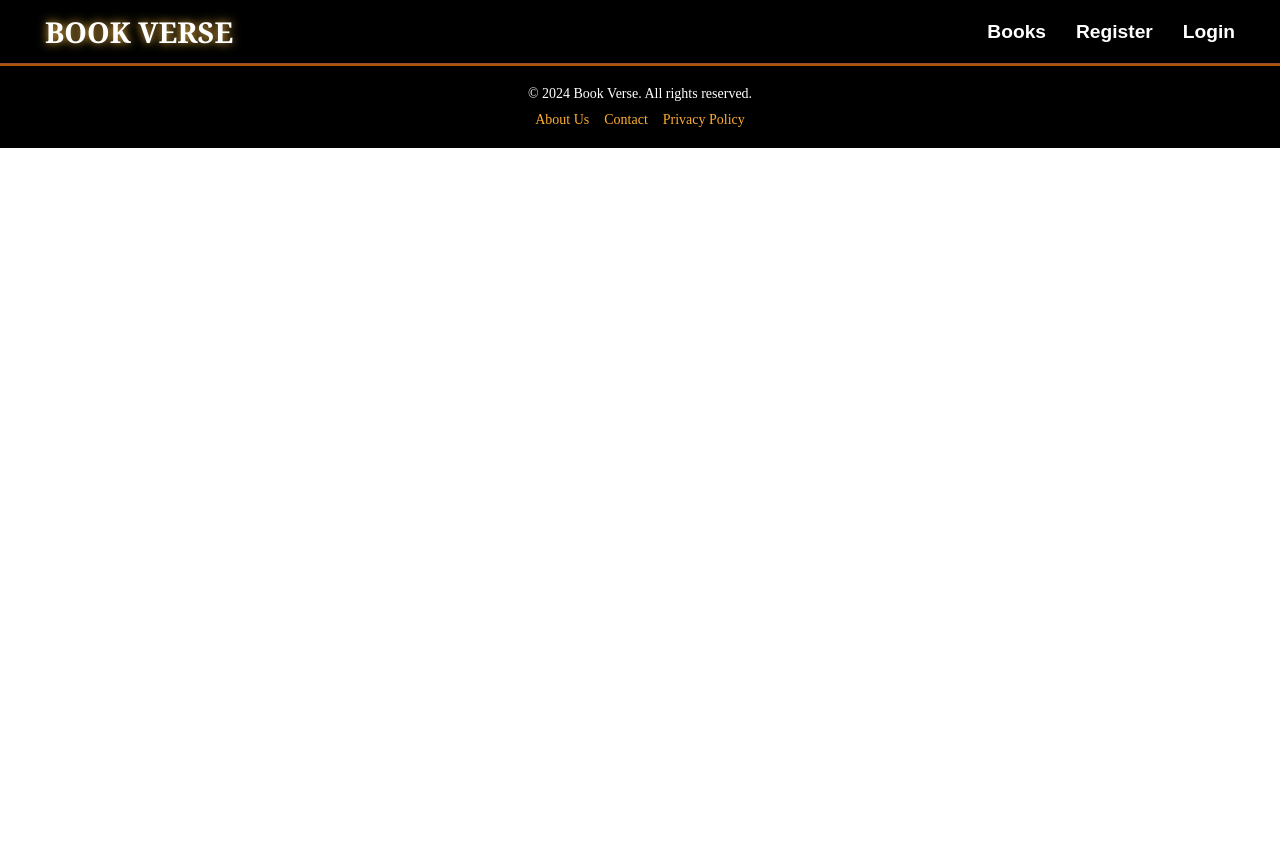
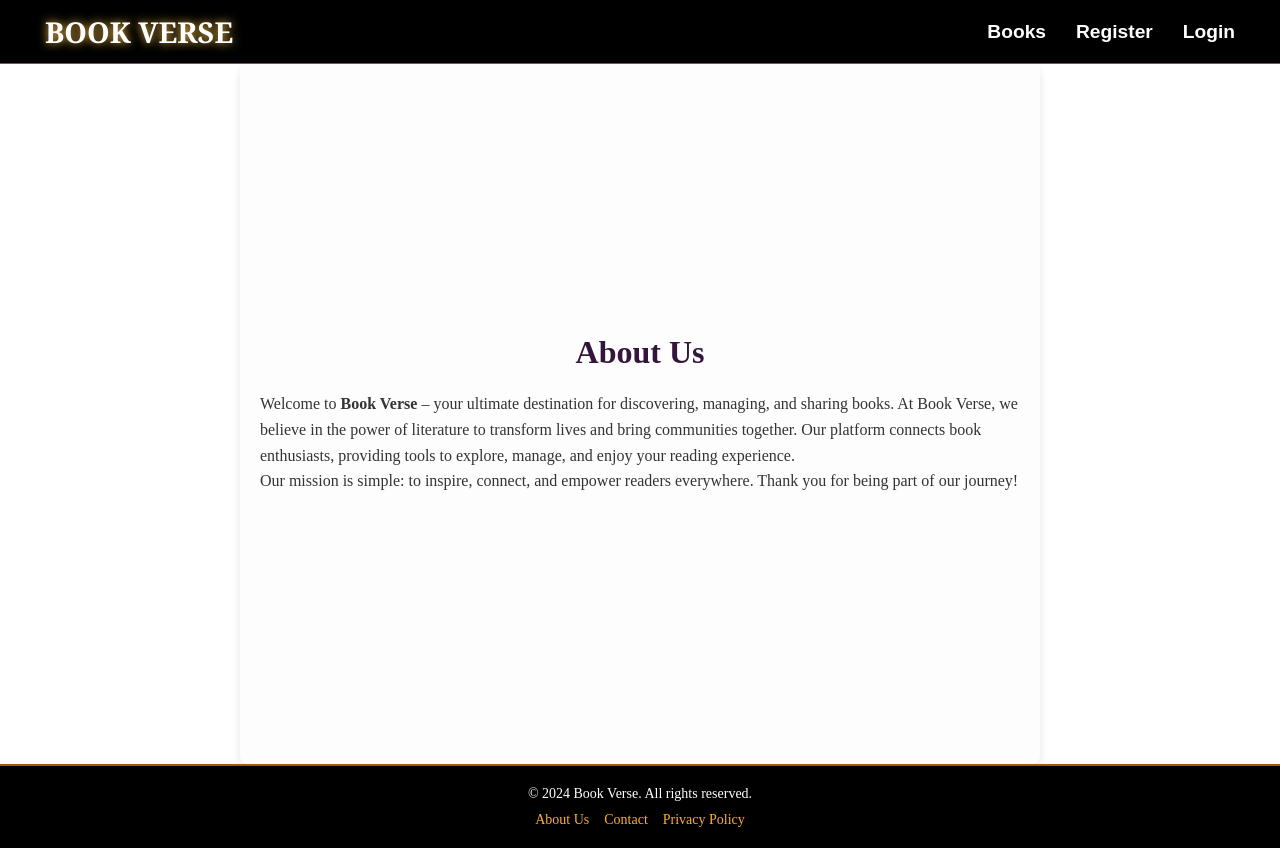
Before and after one commit to chas-academy/u09-fullstack-js-Chali96, a React (Vite) app in the folder frontend/: page /about in a window 1280 px wide. Before the commit the page ends 800 px from the top, so only its background shows below. Built offline with nearby package versions, Linux system fonts and the light colour scheme.

Commit message:
contact, about and Privacy added for the footer

```diff
--- a/frontend/src/App.jsx
+++ b/frontend/src/App.jsx
@@ -12,7 +12,10 @@ import AddBook from './components/AddBook';
 import EditBook from './components/EditBook';
 import DeleteBook from './components/DeleteBook';
 import Logout from './components/Logout';
-import AdminDashboard from './components/AdminDashboard'; // Importera AdminDashboard
+import AdminDashboard from './components/AdminDashboard';
+import About from './components/About';
+import Contact from './components/Contact';
+import Privacy from './components/Privacy';
 import axios from 'axios';
 import { useState, useEffect } from 'react';
 
@@ -37,6 +40,7 @@ function App() {
     return !!token;
   };
 
+
   return (
     <BrowserRouter>
       <Navbar role={role} setRole={setRole} />
@@ -58,6 +62,9 @@ function App() {
         <Route path='/admin-dashboard' element={
           isAdmin() ? <AdminDashboard /> : <Navigate to="/admin-dashboard" />
         } />
+          <Route path="/about" element={<About />} />
+        <Route path="/contact" element={<Contact />} />
+        <Route path="/privacy" element={<Privacy />} />
       </Routes>
       <Footer role={role} />
     </BrowserRouter>
--- /dev/null
+++ b/frontend/src/components/About.jsx
@@ -0,0 +1,20 @@
+import React from 'react';
+import '../css/InfoPages.css';
+
+const About = () => {
+  return (
+    <div className="info-page">
+      <h1>About Us</h1>
+      <p>
+        Welcome to <strong>Book Verse</strong> – your ultimate destination for discovering, managing, and sharing books.
+        At Book Verse, we believe in the power of literature to transform lives and bring communities together. Our
+        platform connects book enthusiasts, providing tools to explore, manage, and enjoy your reading experience.
+      </p>
+      <p>
+        Our mission is simple: to inspire, connect, and empower readers everywhere. Thank you for being part of our journey!
+      </p>
+    </div>
+  );
+};
+
+export default About;
--- a/frontend/src/components/Books.jsx
+++ b/frontend/src/components/Books.jsx
@@ -1,9 +1,13 @@
+// src/components/Books.jsx
 import React, { useState, useEffect } from 'react';
 import axios from 'axios';
 import BookCard from './BookCard';
+import '../css/Book.css'; // Korrigera importen till Books.css
 
 const Books = ({ role }) => {
   const [books, setBooks] = useState([]);
+  const [searchInput, setSearchInput] = useState(''); // För inmatning
+  const [searchQuery, setSearchQuery] = useState(''); // För filtrering
 
   useEffect(() => {
     axios.get('http://localhost:4002/book/books')
@@ -14,6 +18,7 @@ const Books = ({ role }) => {
         console.error('Error fetching books:', err);
       });
   }, []);
+
   const handleAddToList = (bookId) => {
     const token = localStorage.getItem('token');
     console.log('handleAddToList token =', token); // <-- logga
@@ -32,7 +37,6 @@ const Books = ({ role }) => {
     .catch(err => console.error('Error adding book to list:', err));
   };
 
-
   const handleRemoveFromList = (bookId) => {
     const token = localStorage.getItem('token');
     axios.delete(`http://localhost:4002/user-books/remove-from-list/${bookId}`, {
@@ -46,11 +50,37 @@ const Books = ({ role }) => {
       .catch(err => console.error('Error removing book from list:', err));
   };
 
+  const handleSearch = (e) => {
+    e.preventDefault();
+    setSearchQuery(searchInput.trim());
+  };
+
+  // Filtrera böcker baserat på sökfrågan
+  const filteredBooks = books.filter(book =>
+    book.name.toLowerCase().includes(searchQuery.toLowerCase()) ||
+    book.author.toLowerCase().includes(searchQuery.toLowerCase())
+  );
+
   return (
     <div className="books_page">
+      <h1>Books</h1>
+
+      {/* Sökformulär */}
+      <form onSubmit={handleSearch} className="search-form">
+        <input
+          type="text"
+          placeholder="Sök böcker eller författare..."
+          value={searchInput}
+          onChange={(e) => setSearchInput(e.target.value)}
+          className="search-input"
+        />
+        <button type="submit" className="search-button">SEARCH</button>
+      </form>
+
+      {/* Visa alla böcker eller filtrerade böcker */}
       <div className="book-list">
-        {books.length > 0 ? (
-          books.map((book) => (
+        {filteredBooks.length > 0 ? (
+          filteredBooks.map((book) => (
             <BookCard
               key={book._id}
               book={book}
@@ -60,7 +90,7 @@ const Books = ({ role }) => {
             />
           ))
         ) : (
-          <p>No books available</p>
+          <p>Inga böcker hittades.</p>
         )}
       </div>
     </div>
--- /dev/null
+++ b/frontend/src/components/Contact.jsx
@@ -0,0 +1,19 @@
+import React from 'react';
+import '../css/InfoPages.css';
+
+const Contact = () => {
+  return (
+    <div className="info-page">
+      <h1>Contact Us</h1>
+      <p>We value your feedback and are here to assist you. Reach out to us through the following methods:</p>
+      <ul>
+        <li><strong>Email:</strong> support@bookverse.com</li>
+        <li><strong>Phone:</strong> +1 (800) 123-4567</li>
+        <li><strong>Address:</strong> 123 Book Lane, Readerville, RD 98765, USA</li>
+      </ul>
+      <p>Our team is available Monday to Friday, 9:00 AM to 6:00 PM (EST).</p>
+    </div>
+  );
+};
+
+export default Contact;
--- /dev/null
+++ b/frontend/src/css/InfoPages.css
@@ -0,0 +1,45 @@
+/* Se till att .info-page tar upp hela sidan vid behov */
+html, body {
+    height: 100%; /* Gör att hela sidan tar upp fönstrets höjd */
+    margin: 0; /* Ta bort marginal */
+  }
+
+  .info-page {
+    display: flex;
+    flex-direction: column;
+    justify-content: center; /* Centrerar innehållet vertikalt */
+    padding: 20px;
+    min-height: calc(100vh - 100px); /* Justerar för header och footer */
+    max-width: 800px;
+    margin: auto;
+    background-color: #fdfdfd;
+    border-radius: 8px;
+    box-shadow: 0 4px 8px rgba(0, 0, 0, 0.1);
+  }
+
+  .info-page h1 {
+    font-size: 2rem;
+    margin-bottom: 20px;
+    color: #34163a;
+    text-align: center;
+  }
+
+  .info-page p {
+    font-size: 1rem;
+    line-height: 1.6;
+    color: #333;
+  }
+
+  .info-page ul {
+    list-style-type: disc;
+    margin: 20px 0;
+    padding-left: 20px;
+  }
+
+  .info-page ul li {
+    margin-bottom: 10px;
+  }
+
+  .footer {
+    margin-top: auto;
+  }
```
